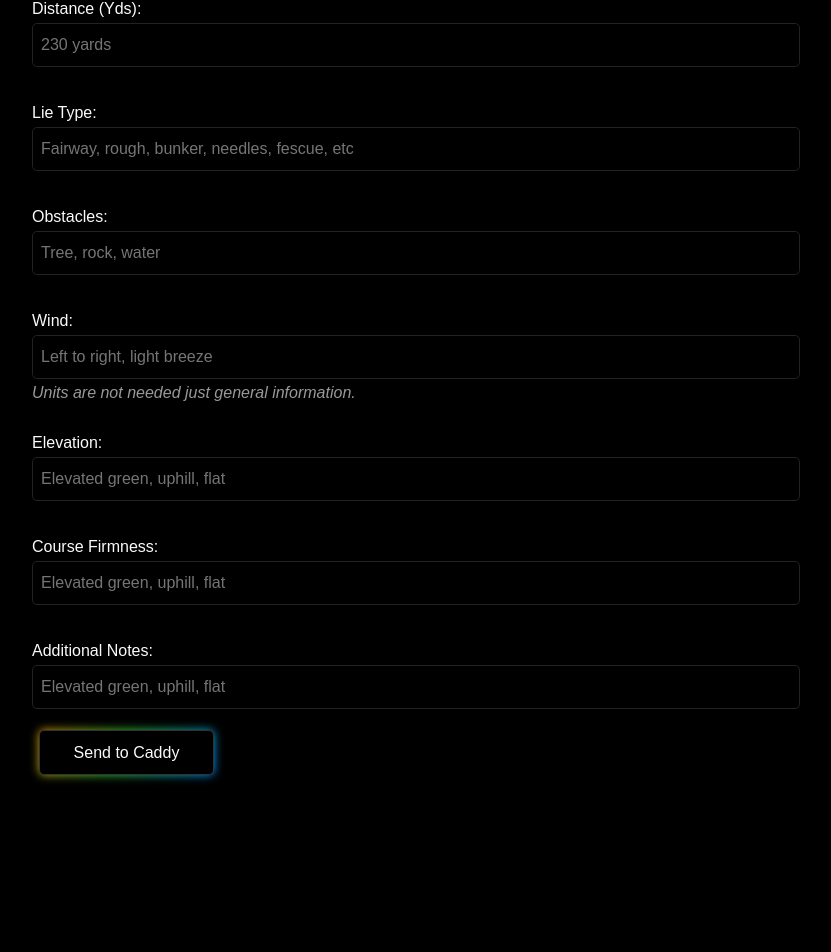
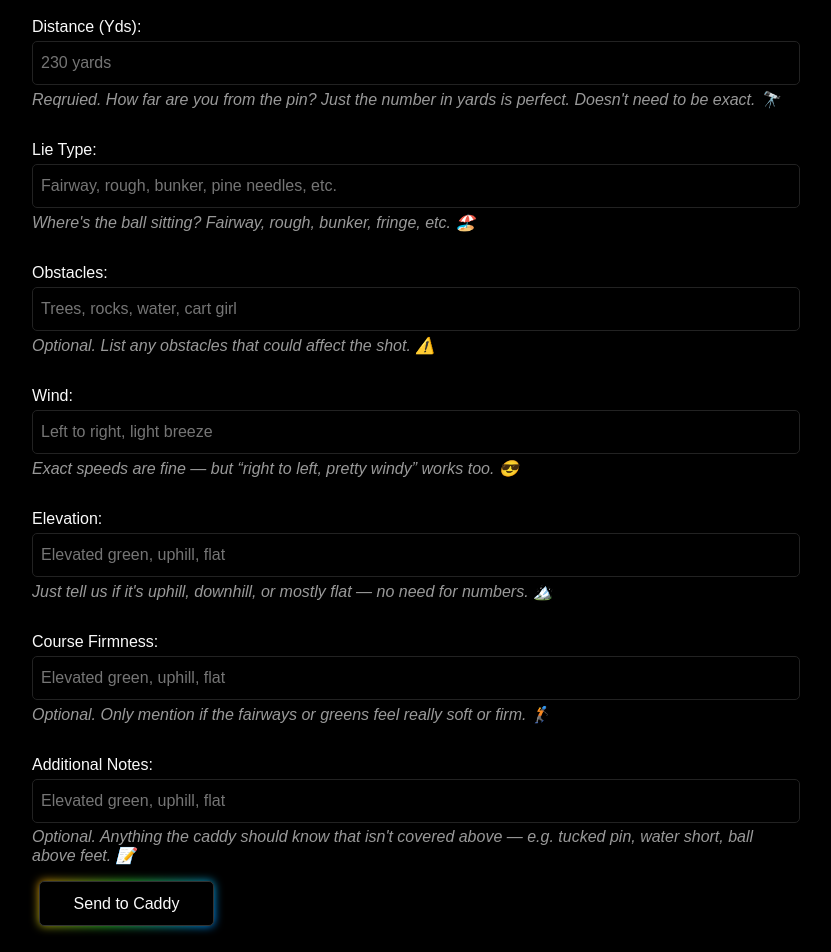
Before and after one commit to JSCHLTE/ForeSight-Caddy, a React (Vite) app: page /form in a window 1280 px wide. Shown: the part 428-1380 px from the top of the page, without its empty margins (224-1055 px from the left). Before the commit the page ends 1269 px from the top, so only its background shows below. Built offline with nearby package versions, Linux system fonts and the light colour scheme; a web font is replaced by a local one.

Commit message:
Added form requires and more informationm

```diff
--- a/src/comps/Form.jsx
+++ b/src/comps/Form.jsx
@@ -61,7 +61,7 @@ const Form = () => {
 
 
     const prompt = `
-    You're a professional golf caddy helping a player choose the best shot for their current situation. Consider all relevant conditions like distance, wind, lie, elevation, and firmness. Be specific, smart, and think like a real caddy would during a round.
+    You're a professional golf caddy helping a player choose the best shot for their current situation. Consider all relevant conditions like distance, wind, lie, elevation, and firmness. Be specific, smart, and think like a real caddy would during a round. The user may have sent a photo, in which case you should use visual context to fill in missing information like, lie, elevation or obstacles
 
     Shot Details:
     - Distance to the pin: ${formData.distance || "Not specified"}
@@ -72,10 +72,10 @@ const Form = () => {
     - Obstacles: ${formData.obstacles || "None mentioned"}
     - Additional notes: ${formData.notes || "None"}
 
-    Respond with:
-    1. The recommended club
-    2. Suggested shot shape or trajectory (e.g., high draw, low fade, punch, etc.)
-    3. A short, helpful tip or piece of advice — as if you're standing on the course with the player
+      Respond with:
+      1. The recommended club
+      2. Suggested shot shape or trajectory (e.g., high draw, low fade, punch, etc.)
+      3. A short, guided tip — including how to set up, where to position the ball, swing thoughts, and any key advice to execute the shot properly, as if you're standing beside the player on the course.
     `;
 
     const imageMode = photoMode
@@ -95,7 +95,7 @@ const Form = () => {
     <div>
       <div className="formHeader">
         <h1>Describe Your Shot</h1>
-        <p>The more detailed you are, the better advice you will recieve.</p>
+        <p>Most fields are optional besides yardage — but the more details you give, the better your caddy’s advice will be. <i>Please note: this app is built for full swings, punch shots, and short-game situations. Putting responses may be generic and aren’t fully supported.</i></p>
       </div>
 
       <div className="generationType">
@@ -109,46 +109,51 @@ const Form = () => {
             <input
             type="file"
             accept="image/*"
-            capture="environment"
             name="img"
             onChange={handleChange}
-            />
+            required/>
         </label> : ''}
 
         <label>
         Distance (Yds):
-        <input type="number" placeholder="230 yards" name="distance" onChange={handleChange} value={formData.distance}/>
+        <input type="number" placeholder="230 yards" name="distance" onChange={handleChange} value={formData.distance} required/>
+        <p>Reqruied. How far are you from the pin? Just the number in yards is perfect. Doesn't need to be exact. 🔭</p>
         </label>
 
         <label>
         Lie Type:
-        <input type="text" placeholder="Fairway, rough, bunker, needles, fescue, etc" name="lie" onChange={handleChange} value={formData.lie}/>
+        <input type="text" placeholder="Fairway, rough, bunker, pine needles, etc." name="lie" onChange={handleChange} value={formData.lie} required={!photoMode}/>
+        <p>Where's the ball sitting? Fairway, rough, bunker, fringe, etc. 🏖️</p>
         </label>
 
         <label>
         Obstacles:
-        <input type="text" placeholder="Tree, rock, water" name="obstacles" onChange={handleChange} value={formData.obstacles}/>
+        <input type="text" placeholder="Trees, rocks, water, cart girl" name="obstacles" onChange={handleChange} value={formData.obstacles} />
+        <p>Optional. List any obstacles that could affect the shot. ⚠️</p>
         </label>
 
         <label>
         Wind:
-        <input type="text" placeholder="Left to right, light breeze" name="wind" onChange={handleChange} value={formData.wind}/>
-        <p>Units are not needed just general information.</p>
+        <input type="text" placeholder="Left to right, light breeze" name="wind" onChange={handleChange} value={formData.wind} required={!photoMode}/>
+        <p>Exact speeds are fine — but “right to left, pretty windy” works too. 😎</p>
         </label>
 
         <label>
         Elevation:
-        <input type="text" placeholder="Elevated green, uphill, flat" name="elevation" onChange={handleChange} value={formData.elevation}/>
+        <input type="text" placeholder="Elevated green, uphill, flat" name="elevation" onChange={handleChange} value={formData.elevation} required={!photoMode}/>
+        <p>Just tell us if it's uphill, downhill, or mostly flat — no need for numbers. 🏔️</p>
         </label>
 
         <label>
         Course Firmness:
-        <input type="text" placeholder="Elevated green, uphill, flat" name="firmness" onChange={handleChange} value={formData.firmness}/>
+        <input type="text" placeholder="Elevated green, uphill, flat" name="firmness" onChange={handleChange} value={formData.firmness} />
+        <p>Optional. Only mention if the fairways or greens feel really soft or firm. 🏌️</p>
         </label>
 
         <label>
         Additional Notes:
         <input type="text" placeholder="Elevated green, uphill, flat" name="notes" onChange={handleChange} value={formData.notes}/>
+        <p>Optional. Anything the caddy should know that isn't covered above — e.g. tucked pin, water short, ball above feet. 📝</p>
         </label>
         <button className='chroma-glow-button custom-btn'>Send to Caddy</button>
     </form>
```
